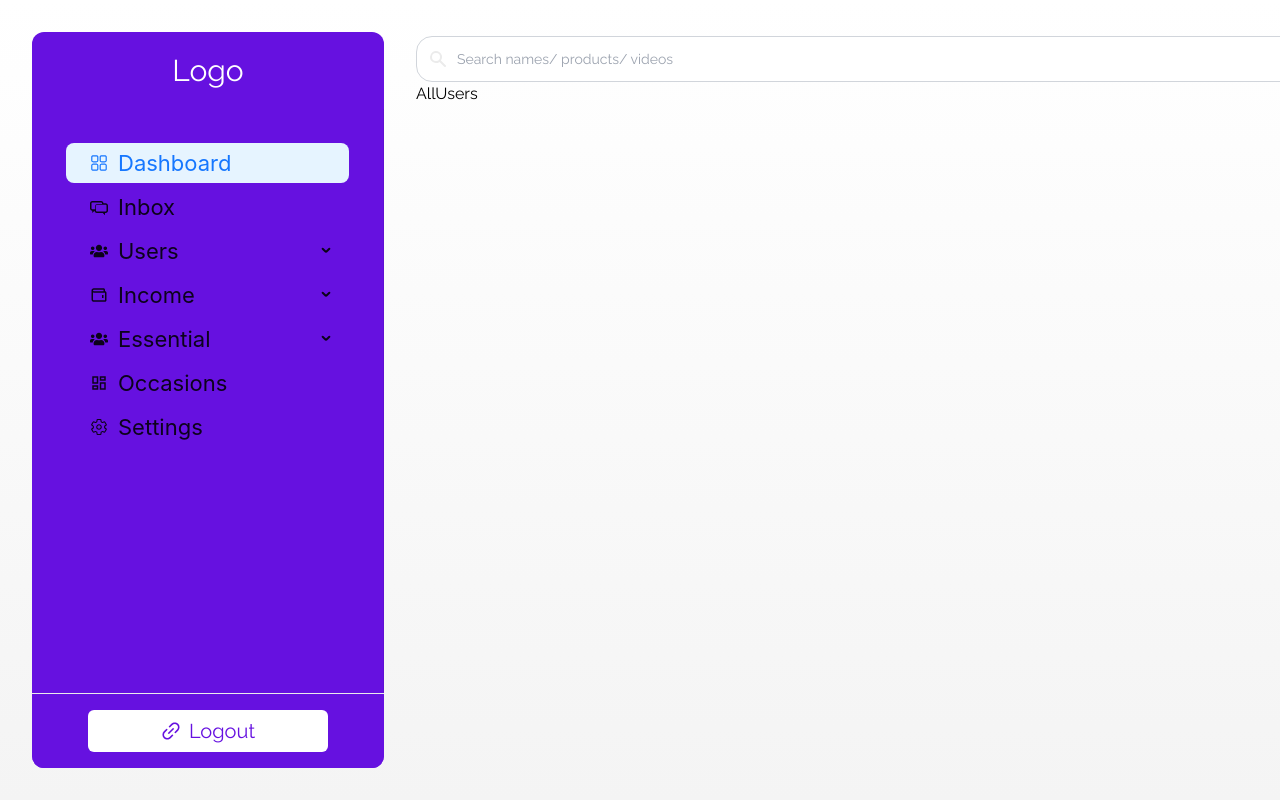
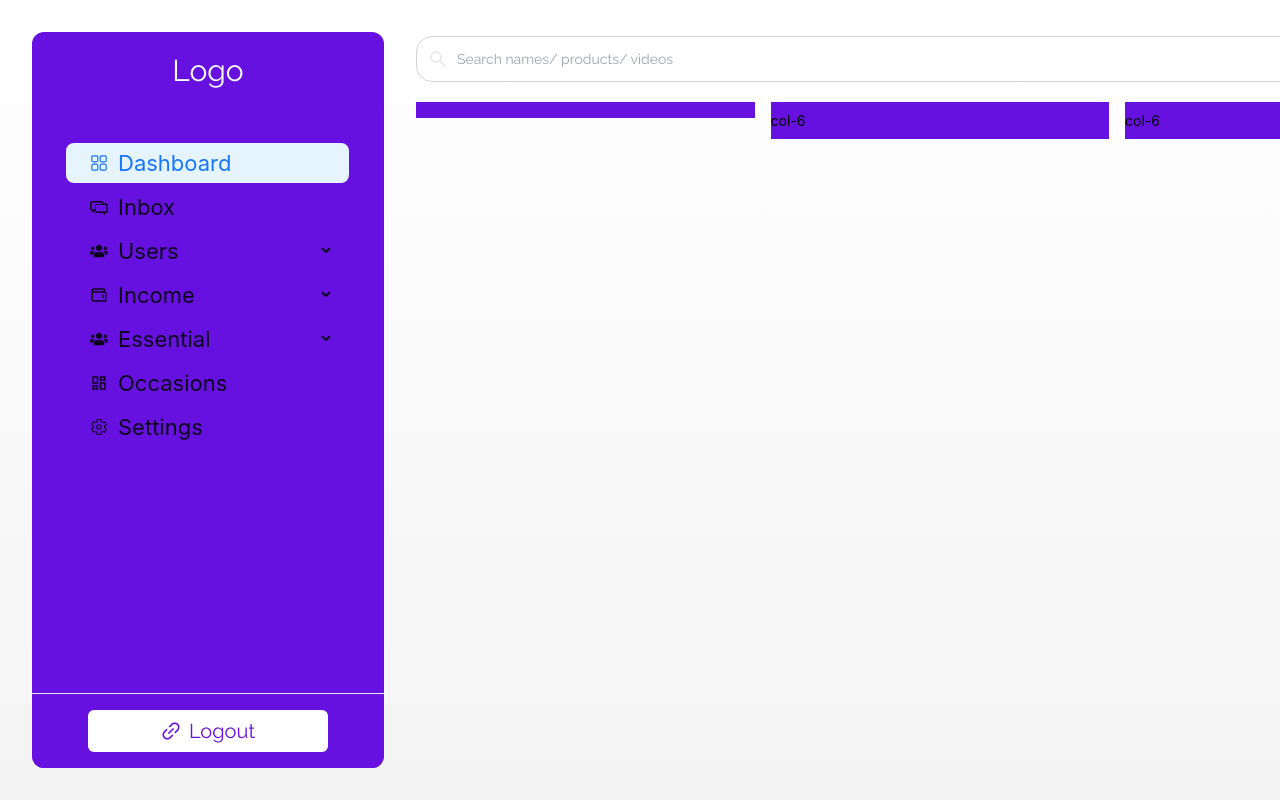
Before and after one commit to bdCalling-Sdt-hub/runwey-client, a React (Vite) app: page /allUsers in a window 1280 px wide. Shown: the top 800 px of the page. Built offline with nearby package versions, Linux system fonts and the light colour scheme.

Commit message:
design the users page

```diff
--- a/src/Pages/Dashboard/Inbox/Inbox.jsx
+++ b/src/Pages/Dashboard/Inbox/Inbox.jsx
@@ -1,8 +1,11 @@
 import React from 'react'
+import { Col, Divider, Row } from 'antd';
 
 const Inbox = () => {
   return (
-    <div>Inbox</div>
+    <div>
+       <h1>inbox</h1>
+    </div>
   )
 }
 
--- a/src/Pages/Dashboard/Users/AllUsers.jsx
+++ b/src/Pages/Dashboard/Users/AllUsers.jsx
@@ -1,8 +1,31 @@
 import React from 'react'
+import { Col, Divider, Row } from 'antd';
+import {FaPeopleGroup} from "react-icons/fa6";
 
+const style = {
+
+  padding: '8px 0',
+};
 const AllUsers = () => {
   return (
-    <div>AllUsers</div>
+    <div style={{marginTop:20}}>
+      <Row gutter={16}>
+       <Col className="gutter-row" span={6}>
+        <div className='bg-primary' style={style}>
+
+        </div>
+      </Col>
+      <Col className="gutter-row" span={6}>
+        <div className='bg-primary' style={style}>col-6</div>
+      </Col>
+      <Col className="gutter-row" span={6}>
+        <div className='bg-primary' style={style}>col-6</div>
+      </Col>
+      <Col className="gutter-row" span={6}>
+        <div className='bg-primary' style={style}>col-6</div>
+      </Col>
+       </Row>
+    </div>
   )
 }
 
--- a/vite.config.js
+++ b/vite.config.js
@@ -5,7 +5,7 @@ import react from '@vitejs/plugin-react'
 export default defineConfig({
   plugins: [react()],
   server: {
-    host: "192.168.10.17",
+    host: "192.168.10.13",
     port: "3004",
   },
 })
```
